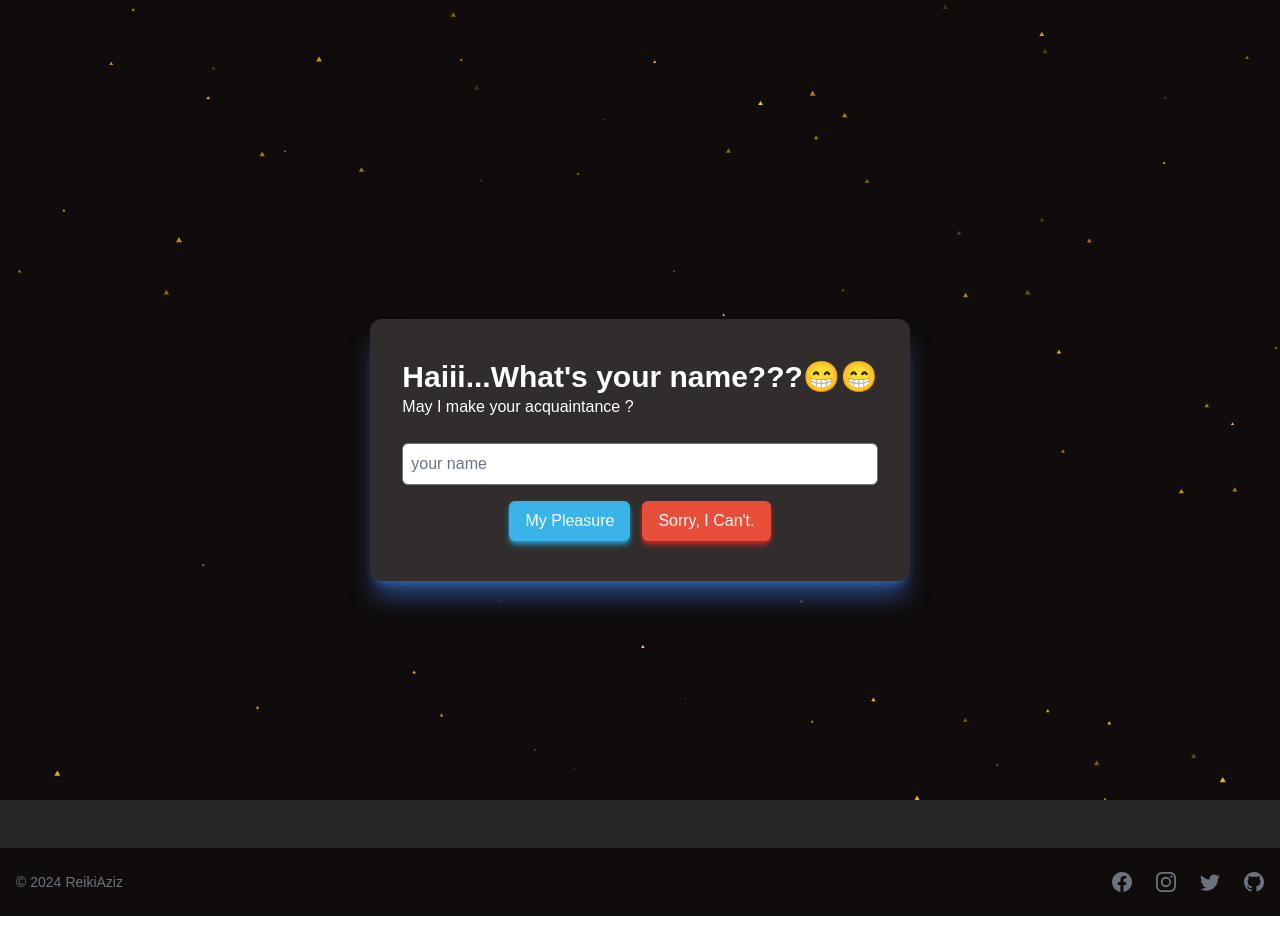
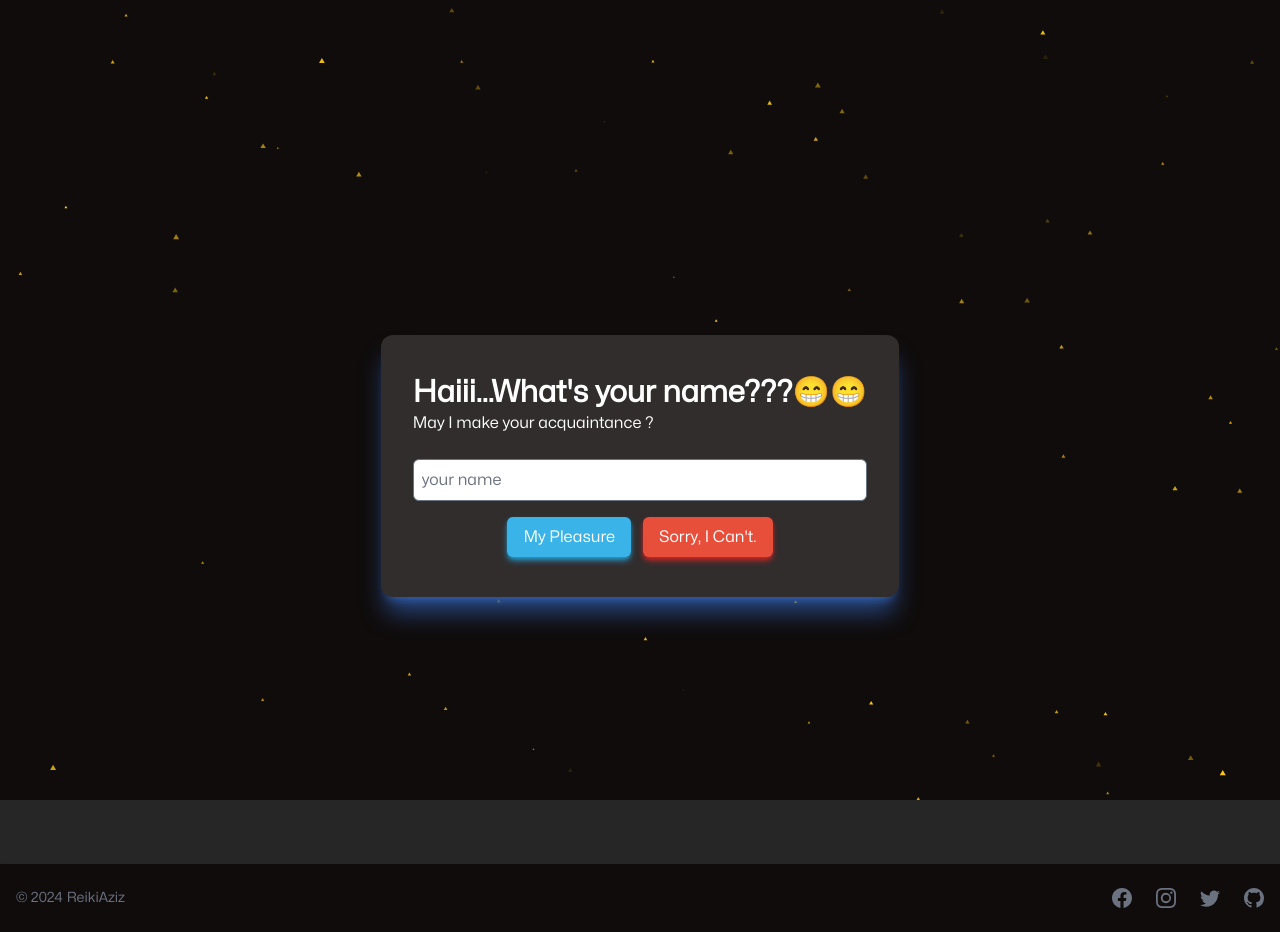
Before and after one commit to rhyssh/rhyssh-aja, a Next.js app: page / in a window 1280 px wide. Built offline with nearby package versions, Linux system fonts and the light colour scheme.

Commit message:
update view home

```diff
--- a/package.json
+++ b/package.json
@@ -17,6 +17,7 @@
     "@tsparticles/react": "^3.0.0",
     "@tsparticles/slim": "^3.5.0",
     "animate.css": "^4.1.1",
+    "animejs": "^3.2.2",
     "firebase": "^10.13.1",
     "flowbite-react": "^0.10.1",
     "next": "14.2.8",
@@ -29,6 +30,7 @@
     "@testing-library/dom": "^10.4.0",
     "@testing-library/jest-dom": "^6.5.0",
     "@testing-library/react": "^16.0.1",
+    "@types/animejs": "^3.1.12",
     "@types/node": "^20",
     "@types/react": "^18",
     "@types/react-dom": "^18",
--- a/src/components/layouts/AppShell/index.tsx
+++ b/src/components/layouts/AppShell/index.tsx
@@ -2,15 +2,23 @@
 import { Children } from "react";
 import { useRouter } from "next/router";
 import dynamic from "next/dynamic";
-
-const Navbar = dynamic(() => import("@/components/layouts/Navbar"));
+import localfont from "next/font/local";
+const Navbar = dynamic(() => import("@/components/layouts/Navbar2"));
 const Footer = dynamic(() => import("@/components/layouts/Footer"));
 
 type AppShellProps = {
   children: React.ReactNode; // The children of the AppShell component. These could be the main content of your app.  // Your app's main content goes here.  // For example, <YourComponent /> or <YourPage />.  // This component will be rendered inside the App component.  // It includes the navbar.  // The navbar is a reusable component that can be imported and used anywhere in your app.  // It's important to note that this component does not have any state or props.  // It's just a static component that renders a navbar.  // The navbar is the navigation bar that appears at the top of your app.  // It includes links to different pages.  // The links are generated dynamically based on the routes defined in your Next.js app.  // The AppShell component is a reusable component that can be used anywhere in your app.  // It includes the navbar and the main content of your app
 };
 
-
+const mona = localfont({
+  src: [
+    {
+      path: "../../../../public/fonts/Mona-Sans.woff2",
+      weight: "400",
+    },
+  ],
+  variable: "--font-mona",
+});
 
 const disableNavbar = ["/auth/login", "/auth/register", "/404"];
 const AppShell = (props: AppShellProps) => {
@@ -18,7 +26,7 @@ const AppShell = (props: AppShellProps) => {
   const { pathname } = useRouter();
   //   console.log(pathname);
   return (
-    <main className={` ${pathname === "/404" ? "bg-white" : "bg-neutral-800"}`}>
+    <main className={` ${pathname === "/404" ? "bg-white" : "bg-neutral-800"} ${mona.className}`}>
       {!disableNavbar.includes(pathname) && <Navbar />}
       {children}
       {!disableNavbar.includes(pathname) && <Footer />}
--- a/src/components/layouts/Navbar/index.tsx
+++ b/src/components/layouts/Navbar/index.tsx
@@ -1,18 +1,18 @@
-"use client";
-
+import { useState, useEffect } from "react";
 import Link from "next/link";
 import { Navbar } from "flowbite-react";
 import { faBars, faX } from "@fortawesome/free-solid-svg-icons";
 import { useRouter } from "next/router";
-import { useState } from "react";
+import anime from "animejs";
 
-// Konversi FontAwesomeIcon ke SVG
+// Icon Bar
 const BarIcon = () => (
   <svg xmlns="http://www.w3.org/2000/svg" viewBox="0 0 448 512" width="24" height="24" fill="currentColor" className="text-primary-400">
     <path d={faBars.icon[4] as string} />
   </svg>
 );
 
+// Icon Close
 const CloseIcon = () => (
   <svg xmlns="http://www.w3.org/2000/svg" viewBox="0 0 448 512" width="24" height="24" fill="currentColor" className="text-danger-500">
     <path d={faX.icon[4] as string} />
@@ -21,8 +21,9 @@ const CloseIcon = () => (
 
 const NavbarC = () => {
   const [isOpen, setIsOpen] = useState(false);
-  // console.log(isOpen);
-  const { pathname } = useRouter(); // Ambil path rute saat ini
+  const [isAnimating, setIsAnimating] = useState(false);
+  const [isMounted, setIsMounted] = useState(false); // Untuk animasi saat halaman dimuat
+  const { pathname } = useRouter();
 
   const menuItems = [
     { name: "Home", href: "/home" },
@@ -31,28 +32,49 @@ const NavbarC = () => {
     { name: "Contact", href: "/contact" },
   ];
 
-  const activeLinkStyle = "text-accent-500 bg-primary-600 md:bg-transparent md:text-primary-400  font-bold border-none";
+  const activeLinkStyle = "text-accent-500 bg-primary-600 md:bg-transparent md:text-primary-400 font-bold border-none";
   const inactiveLinkStyle = "text-white hover:text-yellow-400";
 
+  useEffect(() => {
+    // Memastikan animasi hanya berjalan di sisi client
+    if (typeof window !== "undefined") {
+      setIsMounted(true);
+
+      anime({
+        targets: ".menu-item",
+        translateY: [-50, 0],
+        opacity: [0, 1],
+        delay: anime.stagger(100),
+      });
+    }
+  }, []);
+
+  const handleToggleClick = () => {
+    setIsAnimating(true);
+    setIsOpen(!isOpen);
+
+    setTimeout(() => {
+      setIsAnimating(false);
+    }, 200);
+  };
+
+  if (!isMounted) return null; // Pastikan komponen tidak dirender di server-side
+
   return (
-    <Navbar  fluid={false} className="bg-neutral-600  text-white rounded-b-lg ">
+    <nav className={`bg-neutral-600 text-white rounded-b-lg transform transition-all duration-500 ${isMounted ? "translate-y-0 opacity-100" : "-translate-y-10 opacity-0"}`}>
       <Navbar.Brand as={Link} href="/">
-        <span className="self-center whitespace-nowrap text-xl font-semibold text-primary-400 ">타마요가</span>
+        <span className="self-center whitespace-nowrap text-xl font-semibold text-primary-400">타마요가</span>
       </Navbar.Brand>
       {/* Hapus style default dari NavbarToggle */}
-      <Navbar.Toggle onClick={() => setIsOpen(!isOpen)} barIcon={isOpen ? CloseIcon : BarIcon} className="!bg-transparent !shadow-none !ring-0"></Navbar.Toggle>{" "}
-      <Navbar.Collapse className={`text-white ${isOpen ? "block" : "hidden"}`}>
+      <Navbar.Toggle onClick={handleToggleClick} barIcon={isOpen ? CloseIcon : BarIcon} className={`!bg-transparent !shadow-none !ring-0 transition-transform duration-300  ${isAnimating ? "-rotate-180" : ""}`} />
+      <Navbar.Collapse className={`text-white ${isOpen ? "block" : "hidden"} transition-transform duration-300`}>
         {menuItems.map((item, index) => (
-          <Navbar.Link
-            key={index}
-            href={item.href}
-            className={` ${pathname === item.href ? activeLinkStyle : inactiveLinkStyle} `} // Active class based on current route
-          >
+          <Navbar.Link key={index} href={item.href} className={`menu-item transform transition-all duration-300 ease-out delay-[${index * 300}ms] ${pathname === item.href ? activeLinkStyle : inactiveLinkStyle}`}>
             {item.name}
           </Navbar.Link>
         ))}
       </Navbar.Collapse>
-    </Navbar>
+    </nav>
   );
 };
 
--- /dev/null
+++ b/src/components/layouts/Navbar2/index.tsx
@@ -0,0 +1,126 @@
+import { useState, useEffect, useRef } from "react";
+import Link from "next/link";
+import { faBars, faTimes } from "@fortawesome/free-solid-svg-icons";
+import { FontAwesomeIcon } from "@fortawesome/react-fontawesome";
+import anime from "animejs"; // Import animejs
+import "animate.css";
+import { useRouter } from "next/router";
+
+const Navbar2 = () => {
+  const [isOpen, setIsOpen] = useState(false);
+  const [isInitialLoad, setIsInitialLoad] = useState(true); // State to track initial load
+  const iconRef = useRef(null); // Ref for the icon
+  const { pathname } = useRouter();
+  const [hoverIndex, setHoverIndex] = useState<number | null>(null);
+  const barRefs = useRef<(HTMLSpanElement | null)[]>([]);
+
+  const menuItems = [
+    { name: "Home", href: "/home" },
+    { name: "Projects", href: "/projects" },
+    { name: "Blogs", href: "/blogs" },
+    { name: "Contact", href: "/contact" },
+  ];
+
+  useEffect(() => {
+    if (barRefs.current.length > 0) {
+      barRefs.current.forEach((bar, index) => {
+        anime({
+          targets: bar,
+          width: hoverIndex === index ? "100%" : "0%",
+          easing: 'easeInOutExpo',
+          duration: 300,
+        });
+      });
+    }
+    if (isInitialLoad) {
+      // Run animation only on initial load
+      anime({
+        targets: ".navbar",
+        translateY: [-50, 0], // Navbar muncul dari atas
+        opacity: [0, 1], // Navbar muncul secara perlahan
+        easing: "easeOutExpo",
+        duration: 800, // Durasi animasi
+      });
+      setIsInitialLoad(false); // Set state to false after initial load animation
+    }
+
+    if (isOpen) {
+      // Animasi munculnya menu mobile
+      anime({
+        targets: ".mobile-menu li", // Target setiap item di menu mobile
+        opacity: [0, 1],
+        translateY: [-20, 0],
+        easing: "easeOutExpo",
+        delay: anime.stagger(100), // Staggering untuk membuat tiap item muncul dengan jeda
+      });
+      // Mencegah scroll ketika menu terbuka
+      document.body.classList.add("no-scroll");
+    } else {
+      // Mengizinkan scroll ketika menu ditutup
+      document.body.classList.remove("no-scroll");
+    }
+  }, [isOpen, isInitialLoad, hoverIndex]); // Add isInitialLoad to dependencies
+
+  useEffect(() => {
+    if (iconRef.current) {
+      anime({
+        targets: iconRef.current,
+        rotate: isOpen ? [180, 180] : [-180, -180], // Rotate the icon
+        duration: 500,
+        easing: "easeInOutQuad",
+      });
+    }
+  }, [isOpen]);
+
+  const handleToggleMenu = () => {
+    setIsOpen(!isOpen);
+  };
+  const linkActive = "text-primary-400 border-b-2 border-primary-400 font-semibold";
+
+  return (
+    <>
+      {/* Main Navbar */}
+      <nav className="navbar flex justify-between bg-neutral-600 text-white rounded-b-lg px-5 py-4 items-center shadow-md">
+        {/* Logo */}
+        <Link href="/" className="text-2xl font-bold animate__animated animate__fadeInDown text-primary-400">
+          타마요가
+        </Link>
+
+        {/* Mobile Menu Button */}
+        <button className="text-2xl md:hidden focus:outline-none transition-transform duration-300" onClick={handleToggleMenu}>
+          <FontAwesomeIcon ref={iconRef} icon={isOpen ? faTimes : faBars} className={`transition-transform duration-200 ${isOpen ? "text-danger-500" : "text-primary-400"}`} />
+        </button>
+
+        {/* Desktop Menu */}
+        <ul className="hidden md:flex gap-5">
+          {menuItems.map((item, index) => (
+            <Link href={item.href} key={index} className="relative">
+              <li className={`relative hover:text-primary-400 cursor-pointer transition-colors duration-300 ${pathname === item.href ? "text-primary-500 font-semibold border-b-2 border-primary-400" : ""}`} onMouseEnter={() => setHoverIndex(index)} onMouseLeave={() => setHoverIndex(null)}>
+                {item.name}
+                <span
+                  ref={(el) => {
+                    barRefs.current[index] = el;
+                  }} // Callback ref
+                  className={`absolute bottom-0 left-0 h-0.5 bg-primary-400 transition-all duration-300 ${pathname === item.href ? "hidden" : ""}`}
+                />
+              </li>
+            </Link>
+          ))}
+        </ul>
+      </nav>
+
+      {/* Mobile Menu (Dropdown) */}
+      {isOpen && (
+        <ul className="mobile-menu md:hidden absolute z-10 top-16 right-0 left-0 backdrop-blur-sm bg-neutral-600/30 h-full  text-white flex flex-col items-center py-6 space-y-4 shadow-md transition-all duration-300">
+          {menuItems.map((item, index) => (
+            <Link href={item.href} key={index}>
+              <li className={`text-xl hover:text-primary-400 cursor-pointer transition-colors duration-500 ${pathname === item.href ? linkActive : ""}`}>{item.name}</li>
+            </Link>
+          ))}
+        </ul>
+      )}
+    </>
+  );
+};
+
+export default Navbar2;
--- a/src/pages/home/index.tsx
+++ b/src/pages/home/index.tsx
@@ -8,6 +8,7 @@ const HomePage = () => {
   // console.log(data);
   return (
     <div className="overflow-hidden min-h-screen ">
+
       <HomeView />
     </div>
   );
--- a/src/styles/globals.css
+++ b/src/styles/globals.css
@@ -13,6 +13,13 @@
 
 html {
   font-family: 'Mona Sans', sans-serif;
+}
+.no-scroll {
+  overflow: hidden;
+  position: fixed; /* Untuk mencegah geseran pada tampilan */
+  width: 100%; /* Pastikan elemen tetap lebar penuh */
+  top: 0;
+  left: 0;
 }
 
 :root {
--- a/tailwind.config.ts
+++ b/tailwind.config.ts
@@ -29,7 +29,7 @@ const config: Config = {
         "accent-600": "#E4E4E4",
       },
       fontFamily: {
-        mona: ['Mona Sans', 'sans-serif'],
+        mona: ["var(--font-mona)"],
       },
     },
   },
```
Also changed, not shown: src/components/fragments/Typewriter/TypeOne.tsx (added, +19 -0 lines), src/components/views/Home/index.tsx (+29 -14 lines), public/fonts/Mona-Sans.woff2 (added), 1 other file (tests, documents, lock files or other folders).
